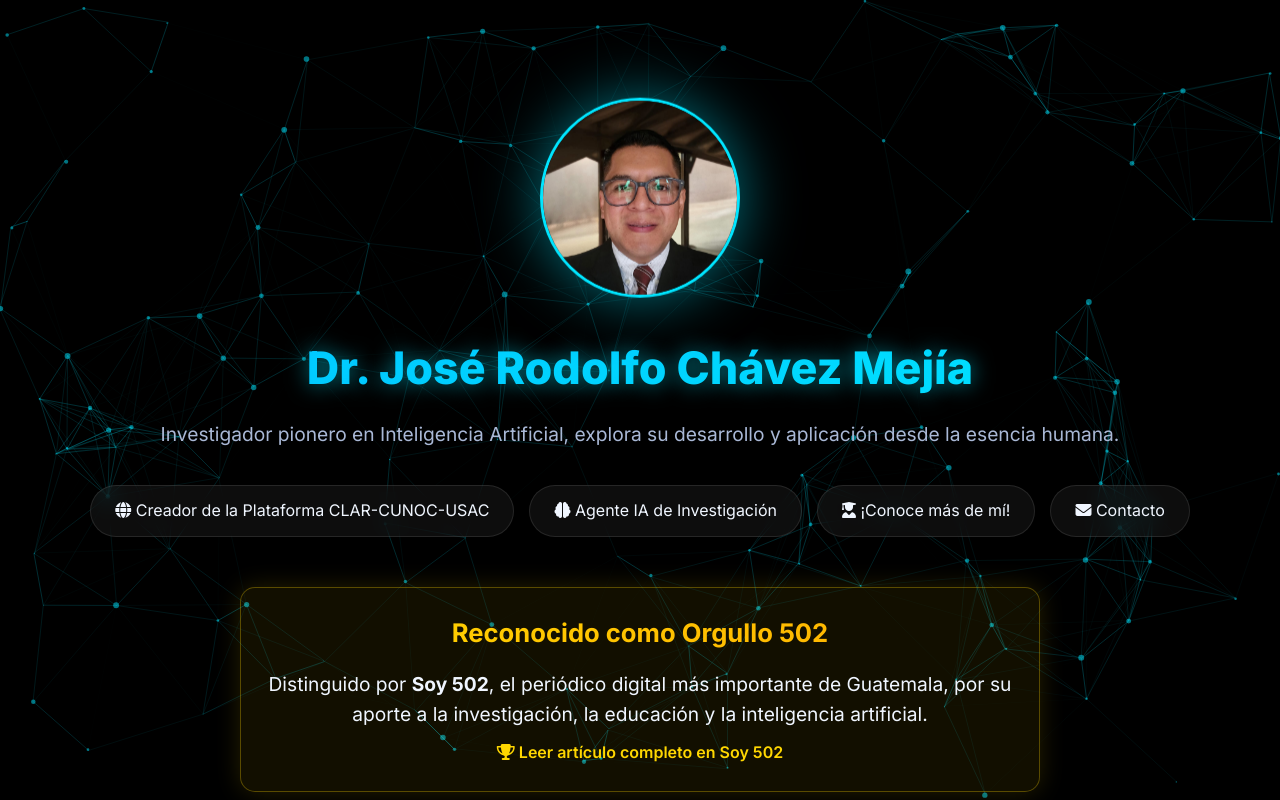
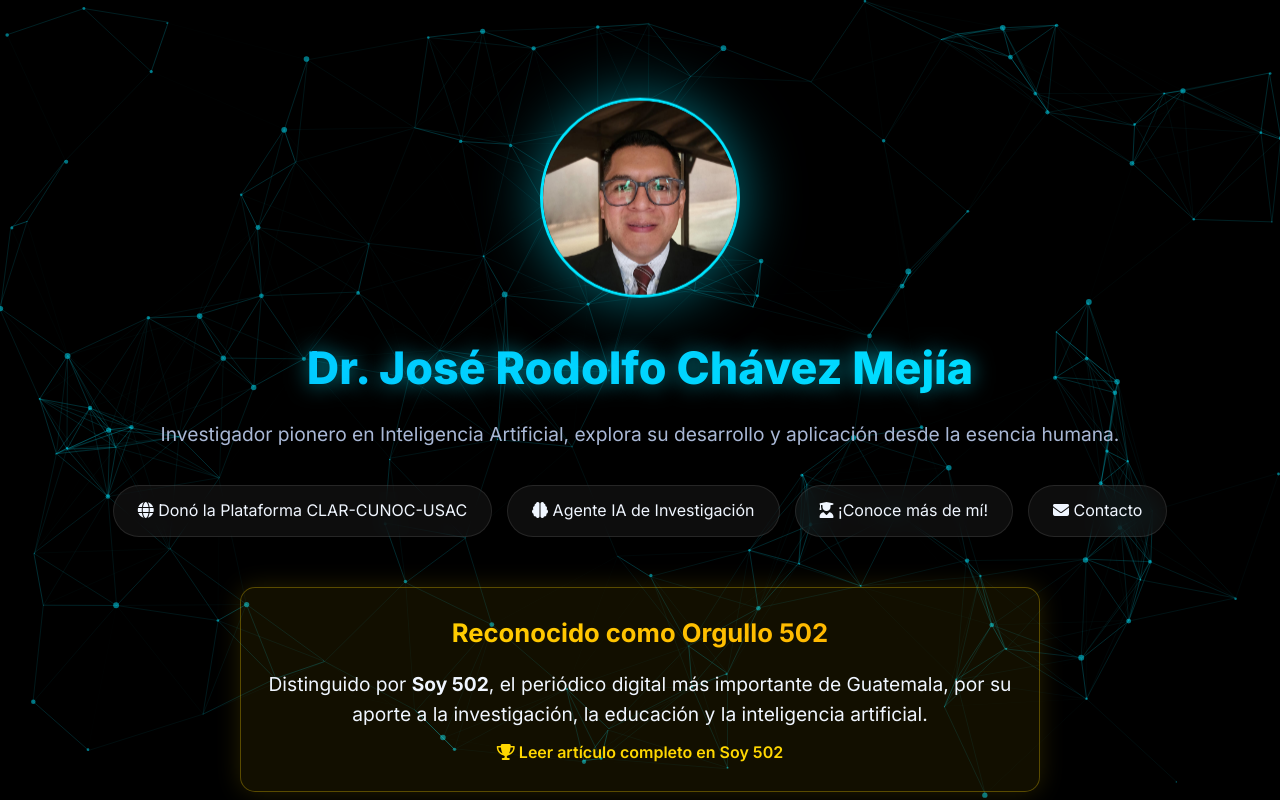
Before and after one commit to JrChavezMejia/DR.-JOSE-RODOLFO-CHAVEZ-MEJIA, a plain HTML site: page index.html in a window 1280 px wide. Shown: the top 800 px of the page. Drawn offline with nearby package versions, Linux system fonts and the light colour scheme; animation ran at ten frames a second.

Commit message:
Update link text for CLAR-CUNOC-USAC donation

```diff
--- a/index.html
+++ b/index.html
@@ -135,7 +135,7 @@
   <p>Investigador pionero en Inteligencia Artificial, explora su desarrollo y aplicación desde la esencia humana.</p>
 
   <div class="links">
-    <a href="https://jrchavezmejia.github.io/CREDITOS-CLAR-CCEE-CUNOC-USAC/" target="_blank"><i class="fas fa-globe"></i> Creador de la Plataforma CLAR-CUNOC-USAC</a>
+    <a href="https://jrchavezmejia.github.io/CREDITOS-CLAR-CCEE-CUNOC-USAC/" target="_blank"><i class="fas fa-globe"></i> Donó la Plataforma CLAR-CUNOC-USAC</a>
     <a href="https://chatgpt.com/g/g-68a48c2cd96881919e7637768859d364-planteamiento-del-problema" target="_blank"><i class="fas fa-brain"></i> Agente IA de Investigación</a>
     <a href="https://chatgpt.com/g/g-68f14dcf63008191a9cc3c61d4e536fc-dr-jose-r-chavez-mejia" target="_blank"><i class="fas fa-user-graduate"></i> ¡Conoce más de mí!</a>
     <a href="mailto:pprochame@gmail.com"><i class="fas fa-envelope"></i> Contacto</a>
```
